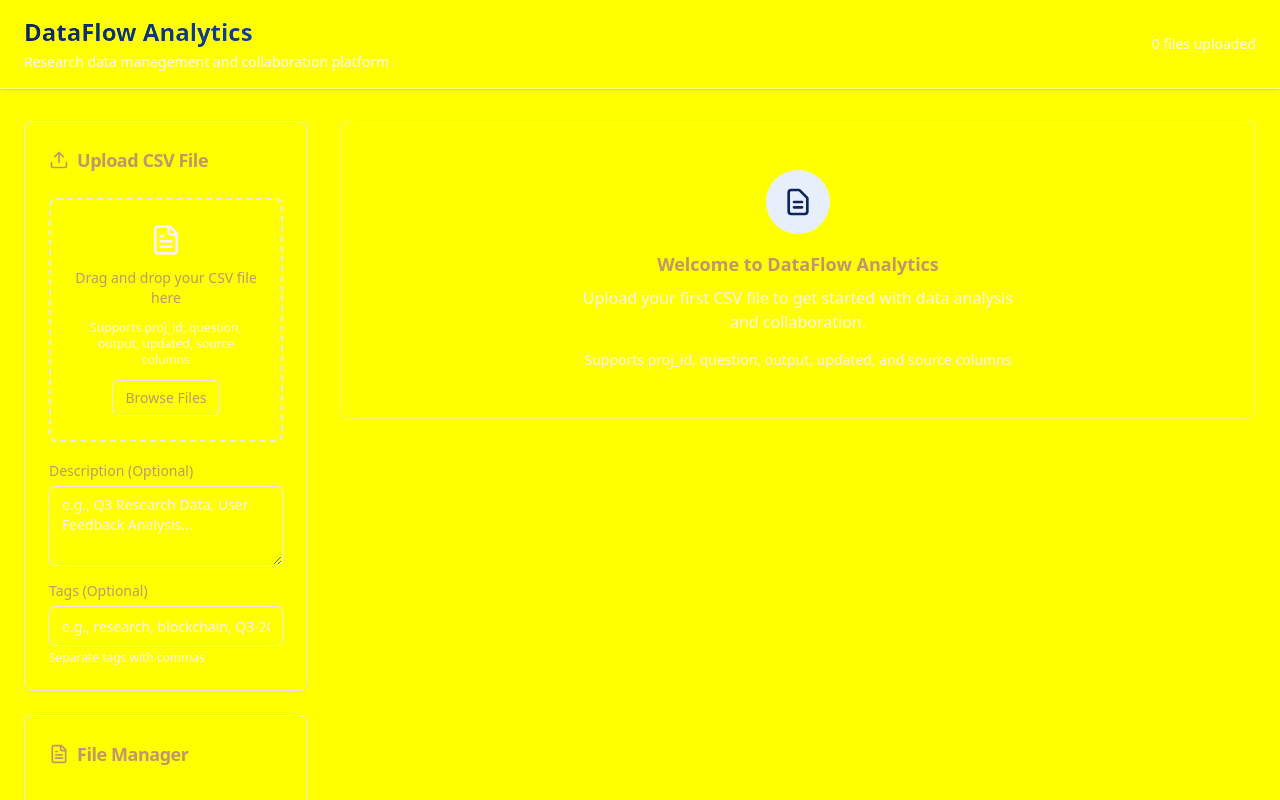
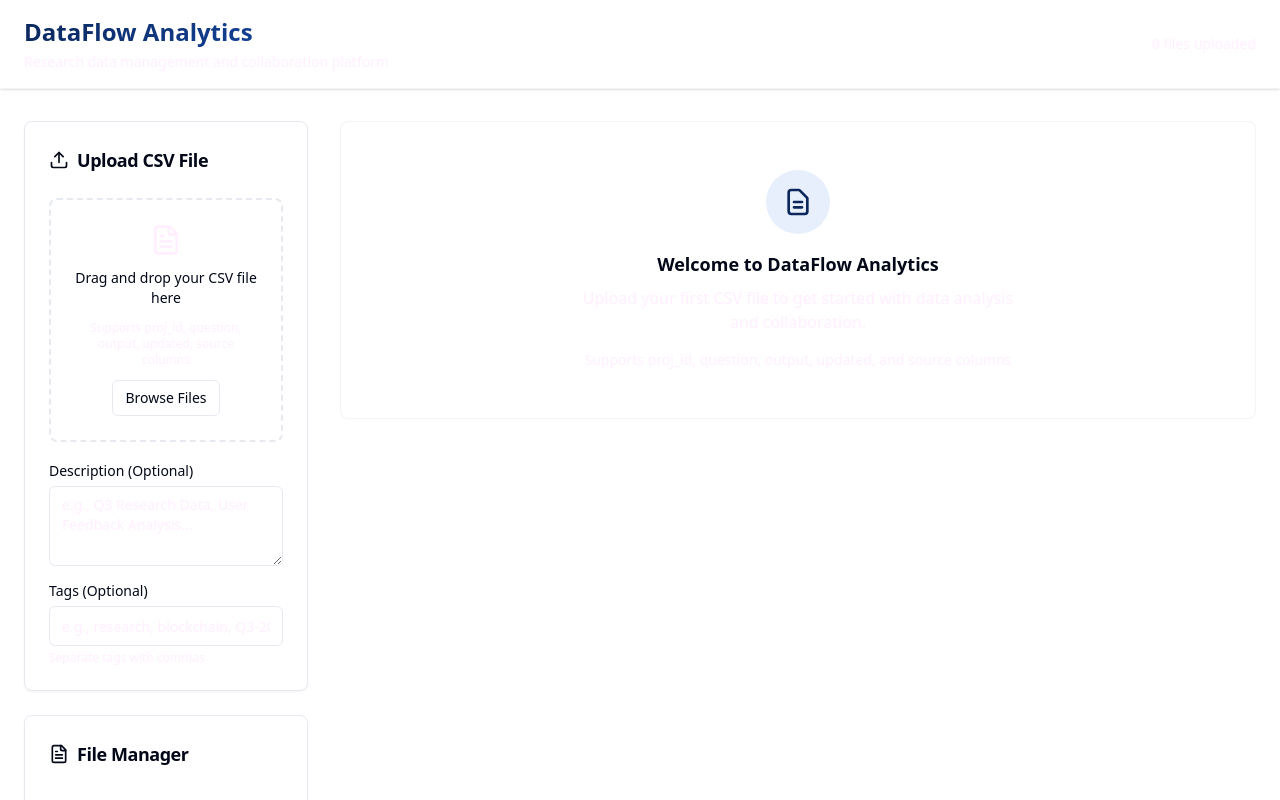
Before and after one commit to quannguyen2003/data-shaper-hub, a React (Vite) app: page / in a window 1280 px wide. Shown: the top 800 px of the page. Built offline with nearby package versions, Linux system fonts and the light colour scheme.

Commit message:
Remove yellow color
The user has indicated that there is still yellow color present in the application. This commit will address the remaining yellow color.

```diff
--- a/src/index.css
+++ b/src/index.css
@@ -8,14 +8,14 @@ All colors MUST be HSL.
 
 @layer base {
   :root {
-    --background: 250 252 255;
-    --foreground: 30 41 59;
+    --background: 0 0% 100%;
+    --foreground: 222 84% 5%;
 
-    --card: 255 255 255;
-    --card-foreground: 30 41 59;
+    --card: 0 0% 100%;
+    --card-foreground: 222 84% 5%;
 
-    --popover: 255 255 255;
-    --popover-foreground: 51 65 85;
+    --popover: 0 0% 100%;
+    --popover-foreground: 222 84% 5%;
 
     --primary: 219 78% 20%;
     --primary-foreground: 250 252 255;
```
